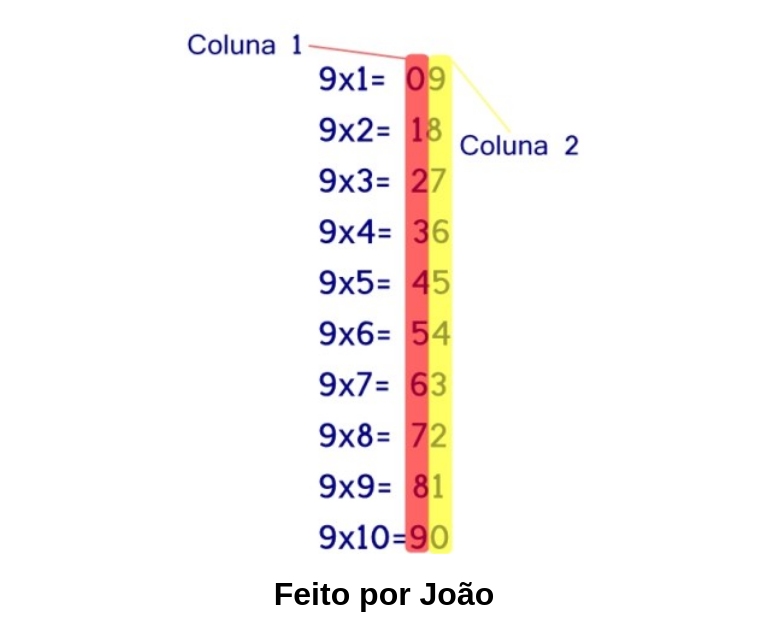
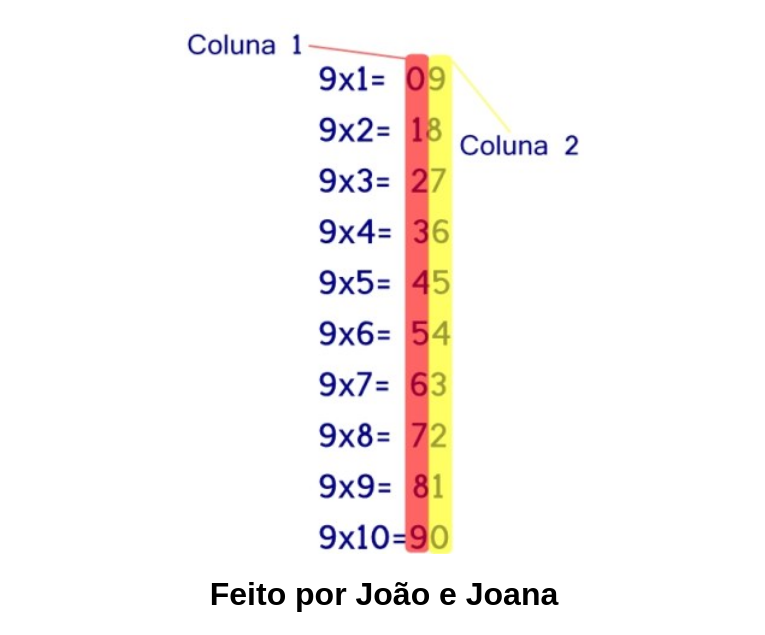
Before and after one commit to jvnabais/test-index, a plain HTML site: page index.html in a window 1280 px wide. Shown: the part 165-800 px from the top of the page, without its empty margins (256-1021 px from the left). Drawn offline with Linux system fonts and the light colour scheme.

Commit message:
Update de creditos (linha 6)

```diff
--- a/index.html
+++ b/index.html
@@ -3,7 +3,7 @@
 <h1>Truque 1:</h1>
 <h1>O truque da tabuada do 9:</h1>
 <img src="foto2.jpg" width="400px">
-<h1>Feito por João</h1>
+<h1>Feito por João e Joana</h1>
 </div>
 <link rel="stylesheet" href="style.css">
 <script src="script.js"></script>
```
